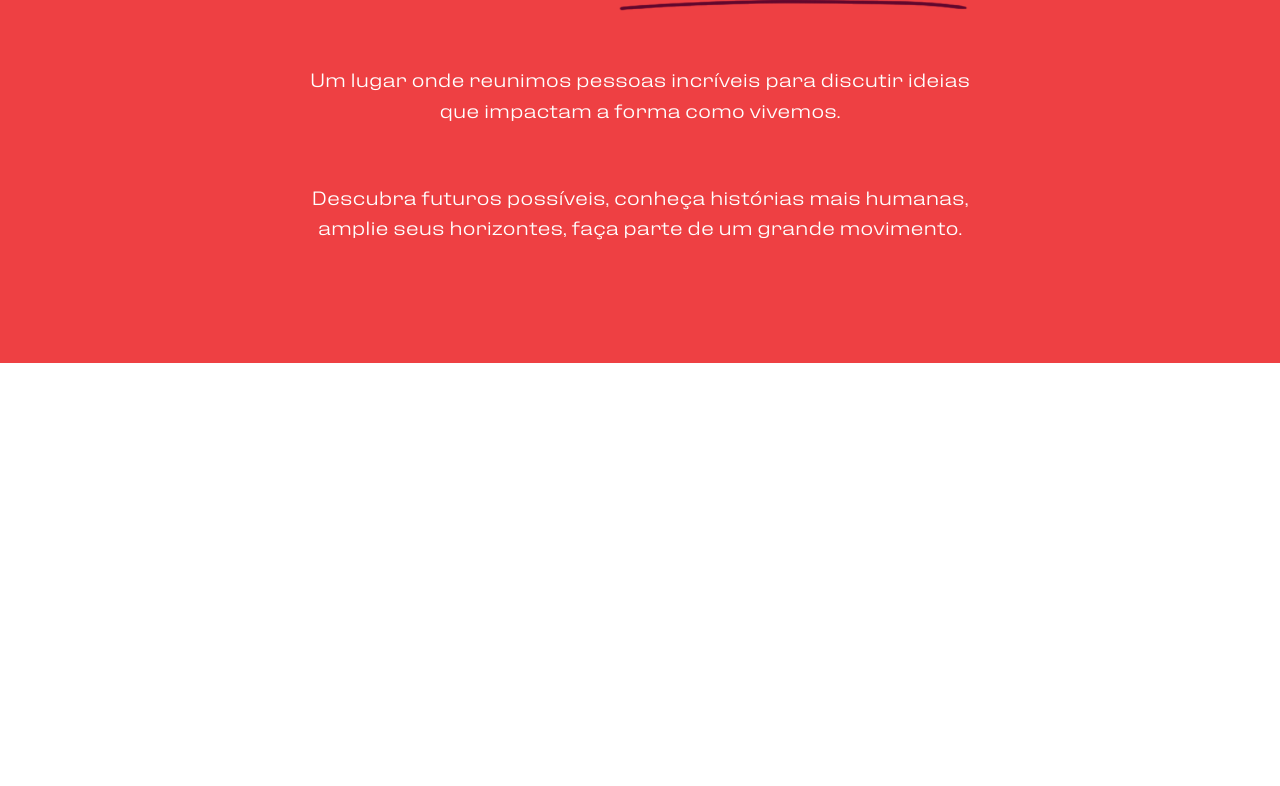
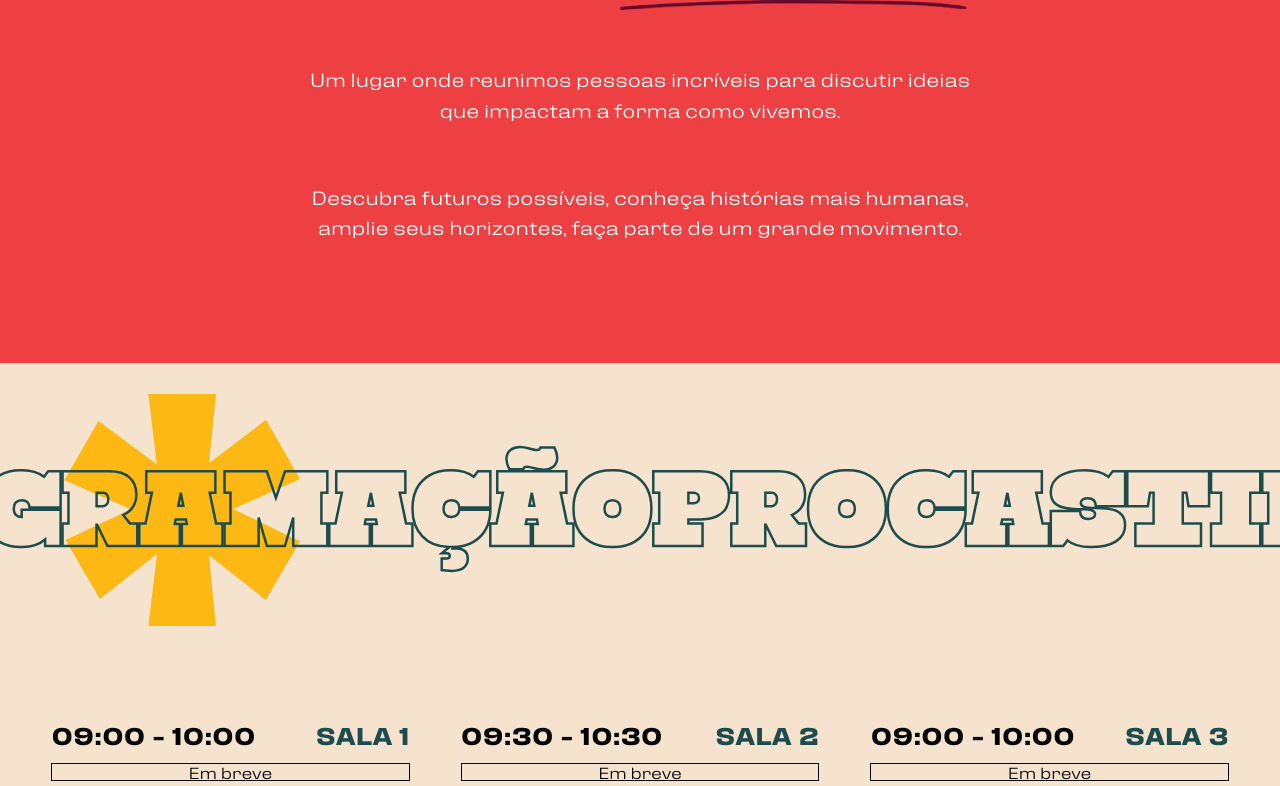
Before and after one commit to gabrnunes/shift-2022, a Next.js app: page / in a window 1280 px wide. Shown: the part 2011-2797 px from the top of the page. Before the commit the page ends 2374 px from the top, so only its background shows below. Built offline with nearby package versions, Linux system fonts and the light colour scheme.

Commit message:
feat: componente programação

```diff
--- a/pages/index.tsx
+++ b/pages/index.tsx
@@ -1,6 +1,7 @@
 import Hero from "@components/hero/Hero";
 import Illustration from "@components/illustration/Illustration";
 import Intro from "@components/intro/Intro";
+import Schedule from "@components/schedule/Schedule";
 
 export default function IndexController() {
     return (
@@ -8,6 +9,7 @@ export default function IndexController() {
             <Hero />
             <Illustration />
             <Intro />
+            <Schedule />
         </>
-    )
+    );
 }
--- /dev/null
+++ b/src/components/schedule/Schedule.json
@@ -0,0 +1,125 @@
+[
+    [
+        {
+            "soon": true,
+            "type": "Palestra",
+            "hour": "09:00 - 10:00",
+            "room": "Sala 1",
+            "title": "Criatividade requer otimismo",
+            "description": "asdasd",
+            "speakers": [
+                {
+                    "name": "Startup da Real",
+                    "subtitle": "Alberto Brandão",
+                    "photo": "/img/schedule/startup-da-real.jpg",
+                    "twitter": null,
+                    "linkedin": null,
+                    "instagram": null
+                }
+            ]
+        },
+        {
+            "soon": true,
+            "type": "Painel",
+            "hour": "09:30 - 10:30",
+            "room": "Sala 2",
+            "title": "Como a educação tradicional mata a criatividade",
+            "description": "asdasd",
+            "speakers": [
+                {
+                    "name": "Startup da Real",
+                    "subtitle": "Alberto Brandão",
+                    "photo": "/img/schedule/startup-da-real.jpg",
+                    "twitter": null,
+                    "linkedin": null,
+                    "instagram": null
+                }
+            ]
+        },
+        {
+            "soon": true,
+            "type": "Palestra",
+            "hour": "09:00 - 10:00",
+            "room": "Sala 3",
+            "title": "Como melhorar a cidade que a gente tem hoje?",
+            "description": "asdasd",
+            "speakers": [
+                {
+                    "name": "Startup da Real",
+                    "subtitle": "Alberto Brandão",
+                    "photo": "/img/schedule/startup-da-real.jpg",
+                    "twitter": null,
+                    "linkedin": null,
+                    "instagram": null
+                }
+            ]
+        }
+    ],
+    [
+        {
+            "type": "Painel",
+            "hour": "10:30 - 11:00",
+            "room": "Sala 1",
+            "title": "A internet virou um grande shopping",
+            "description": "Lorem ipsum dolor sit amet, consectetur adipiscing elit. Proin quis arcu tellus. Quisque interdum erat ac orci ornare mattis. Integer eget interdum nisl. Quisque in viverra dolor. Fusce placerat iaculis arcu, sed fermentum magna posuere nec. Proin laoreet ac purus vitae ullamcorper. Morbi urna enim, mattis eu consequat vel, lacinia ac purus.\nVestibulum ante ipsum primis in faucibus orci luctus et ultrices posuere cubilia curae; Donec varius in orci eget sollicitudin. Donec vehicula turpis at fermentum laoreet. Aliquam at sagittis dolor. Proin eget justo eu ante interdum consequat dapibus at eros. In elementum sodales est, ut laoreet urna convallis ac. Sed nisl elit, aliquet eget erat ac, placerat tristique lectus. Curabitur ullamcorper est libero, quis pretium odio blandit et. Nunc ultricies velit dictum risus tempus consequat. Maecenas ornare, massa sit amet porta semper, nisl purus rhoncus erat, sit amet tempus nisi mauris eu magna.",
+            "speakers": [
+                {
+                    "name": "Beatriz Guarezi",
+                    "subtitle": "Beatriz Guarezi",
+                    "photo": "/img/schedule/beatriz-guarezi.jpg",
+                    "twitter": null,
+                    "linkedin": "https://linkedin.com/in/beatrizguarezi",
+                    "instagram": "https://instagram.com/bitstobrands"
+                },
+                {
+                    "name": "Beatriz Guarezi",
+                    "subtitle": "Beatriz Guarezi",
+                    "photo": "/img/schedule/beatriz-guarezi.jpg",
+                    "twitter": null,
+                    "linkedin": "https://linkedin.com/in/beatrizguarezi",
+                    "instagram": "https://instagram.com/bitstobrands"
+                }
+            ]
+        },
+        {
+            "soon": true,
+            "type": "Painel",
+            "hour": "11:00 - 12:00",
+            "room": "Sala 2",
+            "title": "Comunidades gamers no Brasil",
+            "description": "asdasd",
+            "speakers": [
+                {
+                    "name": "Startup da Real",
+                    "subtitle": "Alberto Brandão",
+                    "photo": "/img/schedule/startup-da-real.jpg",
+                    "twitter": null,
+                    "linkedin": null,
+                    "instagram": null
+                }
+            ]
+        },
+        {
+            "soon": true,
+            "type": "Palestra",
+            "hour": "10:30 - 11:30",
+            "room": "Sala 3",
+            "title": "A ditadura do bom gosto",
+            "description": "asdasd",
+            "speakers": [
+                {
+                    "name": "Startup da Real",
+                    "subtitle": "Alberto Brandão",
+                    "photo": "/img/schedule/startup-da-real.jpg",
+                    "twitter": null,
+                    "linkedin": null,
+                    "instagram": null
+                }
+            ]
+        }
+    ],
+    [],
+    [],
+    [],
+    []
+]
--- /dev/null
+++ b/src/components/schedule/Schedule.module.scss
@@ -0,0 +1,12 @@
+@import "@styles/constants";
+
+.section {
+    background-color: $color-cream;
+}
+
+.container {
+    display: grid;
+    grid-template-columns: 1fr 1fr 1fr;
+    gap: 4vw;
+    padding: 4vw;
+}
--- /dev/null
+++ b/src/components/schedule/Schedule.tsx
@@ -0,0 +1,73 @@
+import { useState } from "react";
+
+import Rolante from "@components/_ui/rolante/Rolante";
+
+import Modal from "./modal/Modal";
+import Card, { Talk } from "./card/Card";
+import scheduleList from "./Schedule.json";
+import styles from "./Schedule.module.scss";
+
+export default function Schedule() {
+    const [isModalOpen, setIsModalOpen] = useState(false);
+    const [modalData, setModalData] = useState<Talk>();
+
+    const handleClick = (talk: Talk) => {
+        setModalData(talk);
+
+        setTimeout(() => {
+            setIsModalOpen(true);
+        }, 300);
+    };
+
+    return (
+        <>
+            <Modal isOpen={isModalOpen} talk={modalData} closeModal={() => setIsModalOpen(false)} />
+            <section className={styles.section}>
+                <Rolante
+                    bigger
+                    icon="/img/asteristico.svg"
+                    text="Programação"
+                    joke="Procastinação"
+                />
+
+                <div className={styles.container}>
+                    {scheduleList[0].map((item, index) => (
+                        <Card key={index} talk={item} handleClick={handleClick} />
+                    ))}
+                </div>
+
+                <div className={styles.container}>
+                    {scheduleList[1].map((item, index) => (
+                        <Card key={index} talk={item} handleClick={handleClick} />
+                    ))}
+                </div>
+
+                <Rolante
+                    icon="/img/pause.svg"
+                    text="Pausa para o almoço"
+                    joke="Pausa para o tremoço"
+                />
+
+                <div className={styles.container}>
+                    {scheduleList[2].map((item, index) => (
+                        <Card key={index} talk={item} handleClick={handleClick} />
+                    ))}
+                </div>
+
+                <div className={styles.container}>
+                    {scheduleList[3].map((item, index) => (
+                        <Card key={index} talk={item} handleClick={handleClick} />
+                    ))}
+                </div>
+
+                <div className={styles.container}>
+                    {scheduleList[4].map((item, index) => (
+                        <Card key={index} talk={item} handleClick={handleClick} />
+                    ))}
+                </div>
+
+                <Rolante icon="/img/chopp.svg" text="Happy hour" joke="Hora feliz" />
+            </section>
+        </>
+    );
+}
```
